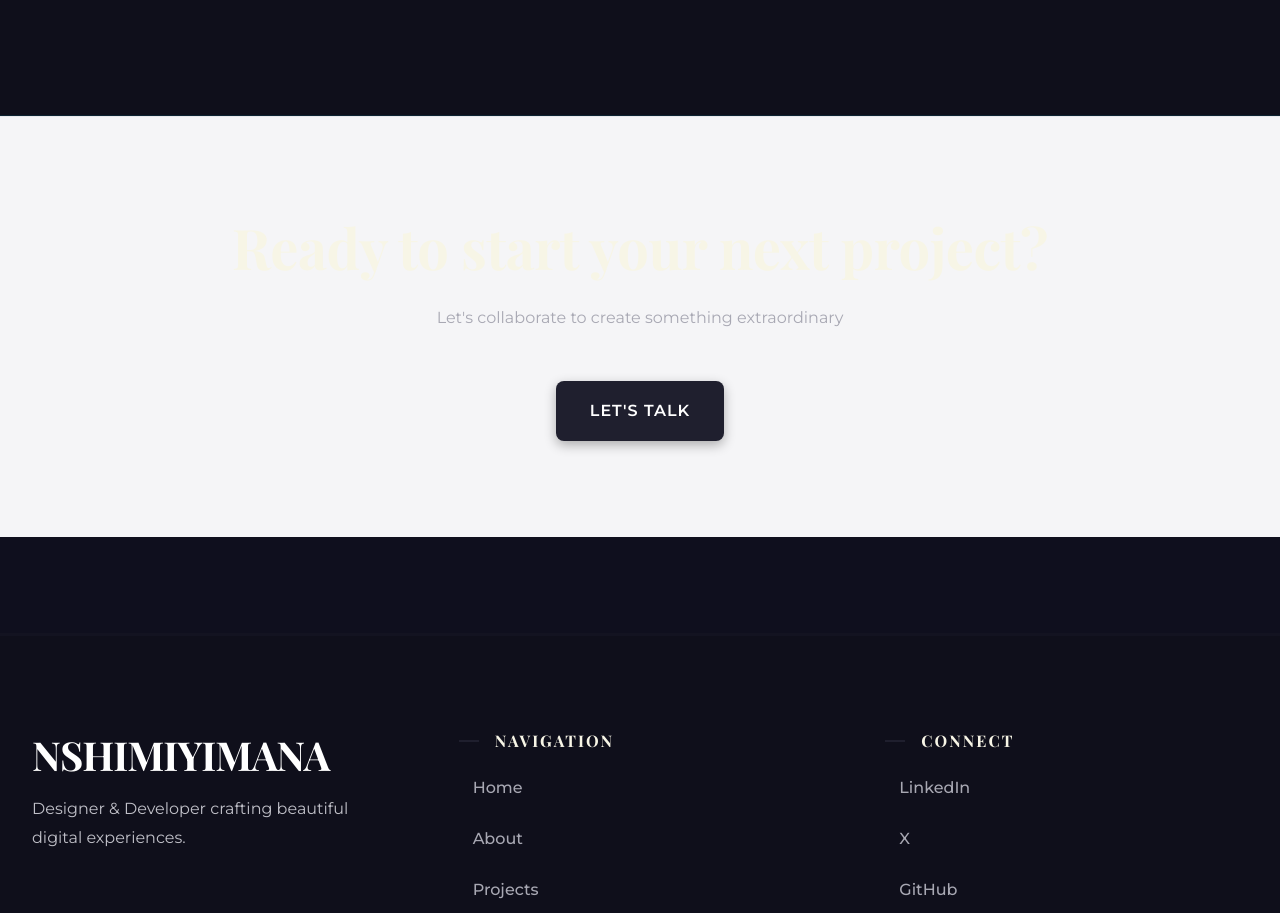
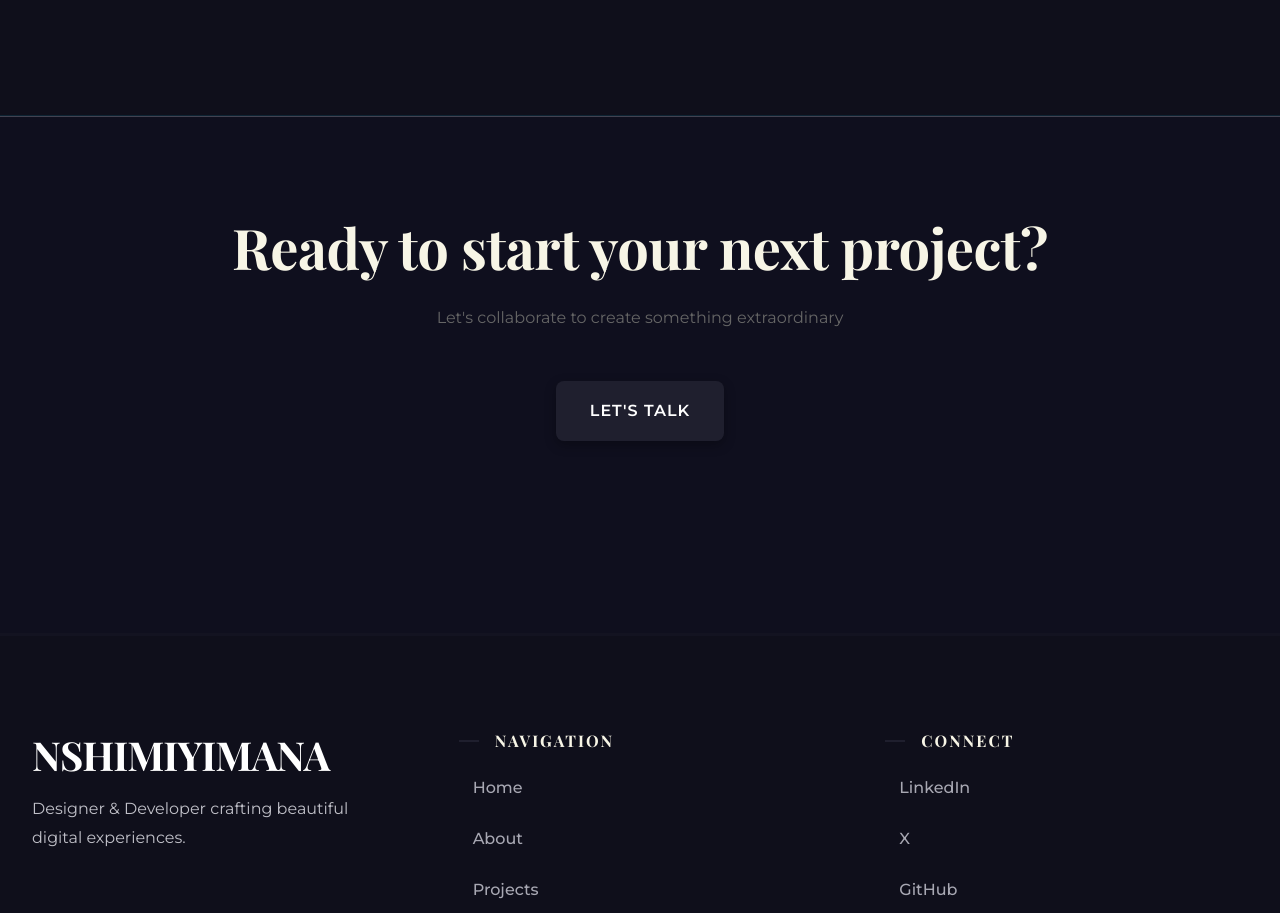
Before and after one commit to faustin12-g/reactporto, a React (Vite) app: page / in a window 1280 px wide. Shown: the part 2045-2958 px from the top of the page. Built offline with nearby package versions, Linux system fonts and the light colour scheme.

Commit message:
thursday commit

```diff
--- a/src/components/about/About.jsx
+++ b/src/components/about/About.jsx
@@ -12,7 +12,6 @@
     whileInView={{ opacity: 1, y: 0 }}
     transition={{ duration: 0.8 }}
     viewport={{ once: true }}  // Ensures it only animates once
-    className="p-6 bg-white shadow-lg rounded-xl"
   >
     <section id='about'>
       <h5>Get to know</h5>
--- a/src/components/contact/Contact.jsx
+++ b/src/components/contact/Contact.jsx
@@ -13,7 +13,6 @@
     whileInView={{ opacity: 1, y: 0 }}
     transition={{ duration: 0.8 }}
     viewport={{ once: true }}  // Ensures it only animates once
-    className="p-6 bg-white shadow-lg rounded-xl"
   >
     <section id='contact'>
        <h5>Get in touch</h5>
--- a/src/components/experience/Experience.jsx
+++ b/src/components/experience/Experience.jsx
@@ -10,7 +10,6 @@
     whileInView={{ opacity: 1, y: 0 }}
     transition={{ duration: 0.8 }}
     viewport={{ once: true }}  // Ensures it only animates once
-    className="p-6 bg-white shadow-lg rounded-xl"
   >
     <section id='experience'>
       <h5>Skills I have</h5>
--- a/src/components/header/CTA.jsx
+++ b/src/components/header/CTA.jsx
@@ -8,7 +8,6 @@
     whileInView={{ opacity: 1, y: 0 }}
     transition={{ duration: 0.8 }}
     viewport={{ once: true }}  // Ensures it only animates once
-    className="p-6 bg-white shadow-lg rounded-xl"
   >
       <div className='cta'>
          <a href={CV} target="_blank" rel="noopener noreferrer" className="btn">View CV</a>
--- a/src/components/header/Header.jsx
+++ b/src/components/header/Header.jsx
@@ -11,7 +11,6 @@
       initial={{ opacity: 0, y: 50 }}
       animate={{ opacity: 1, y: 0 }}
       transition={{ duration: 0.8, ease: "easeOut" }}
-      className="p-6 bg-white shadow-lg rounded-xl"
     >
       <header>
         <div className="container header__container">
--- a/src/components/portofolio/Portofolio.jsx
+++ b/src/components/portofolio/Portofolio.jsx
@@ -57,7 +57,6 @@
     whileInView={{ opacity: 1, y: 0 }}
     transition={{ duration: 0.8 }}
     viewport={{ once: true }}  // Ensures it only animates once
-    className="p-6 bg-white shadow-lg rounded-xl"
   >
     <section id='portofolio'>
       <h5>My Recent Work</h5>
--- a/src/components/services/Services.jsx
+++ b/src/components/services/Services.jsx
@@ -9,7 +9,6 @@
     whileInView={{ opacity: 1, y: 0 }}
     transition={{ duration: 0.8 }}
     viewport={{ once: true }}  // Ensures it only animates once
-    className="p-6 bg-white shadow-lg rounded-xl"
   >
     <section id='services'>
      <h5>What I Can do</h5>
--- a/src/components/testemonials/Testemonials.jsx
+++ b/src/components/testemonials/Testemonials.jsx
@@ -38,7 +38,6 @@
     whileInView={{ opacity: 1, y: 0 }}
     transition={{ duration: 0.8 }}
     viewport={{ once: true }}  // Ensures it only animates once
-    className="p-6 bg-white shadow-lg rounded-xl"
   >
     <section id='testimonial'>
       <h5>Review</h5>
--- a/src/pages/HomePage.css
+++ b/src/pages/HomePage.css
@@ -394,8 +394,9 @@
 .cta-section {
   padding: var(--spacing-4xl) 0;
   text-align: center;
-  background: #f5f5f7;
-  border-top: 1px solid #e8e8ec;
+  background: var(--color-dark);
+  border-top: 1px solid var(--color-gray-700);
+  transition: background-color var(--transition-base), border-color var(--transition-base);
 }
 
 .cta-content h2 {
@@ -405,7 +406,7 @@
 }
 
 .cta-content p {
-  color: #a8a8b3;
+  color: var(--color-gray-600);
   margin-bottom: var(--spacing-2xl);
   max-width: 600px;
   margin-left: auto;
```
